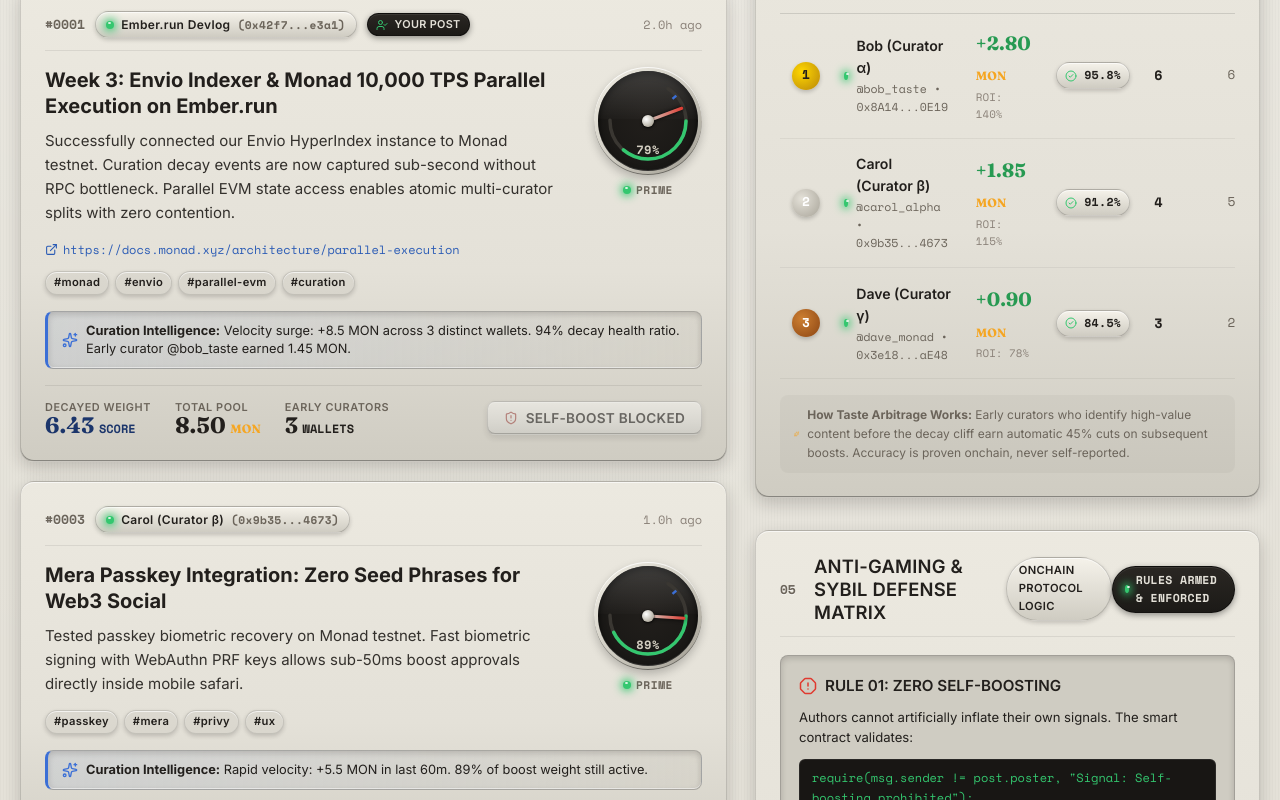
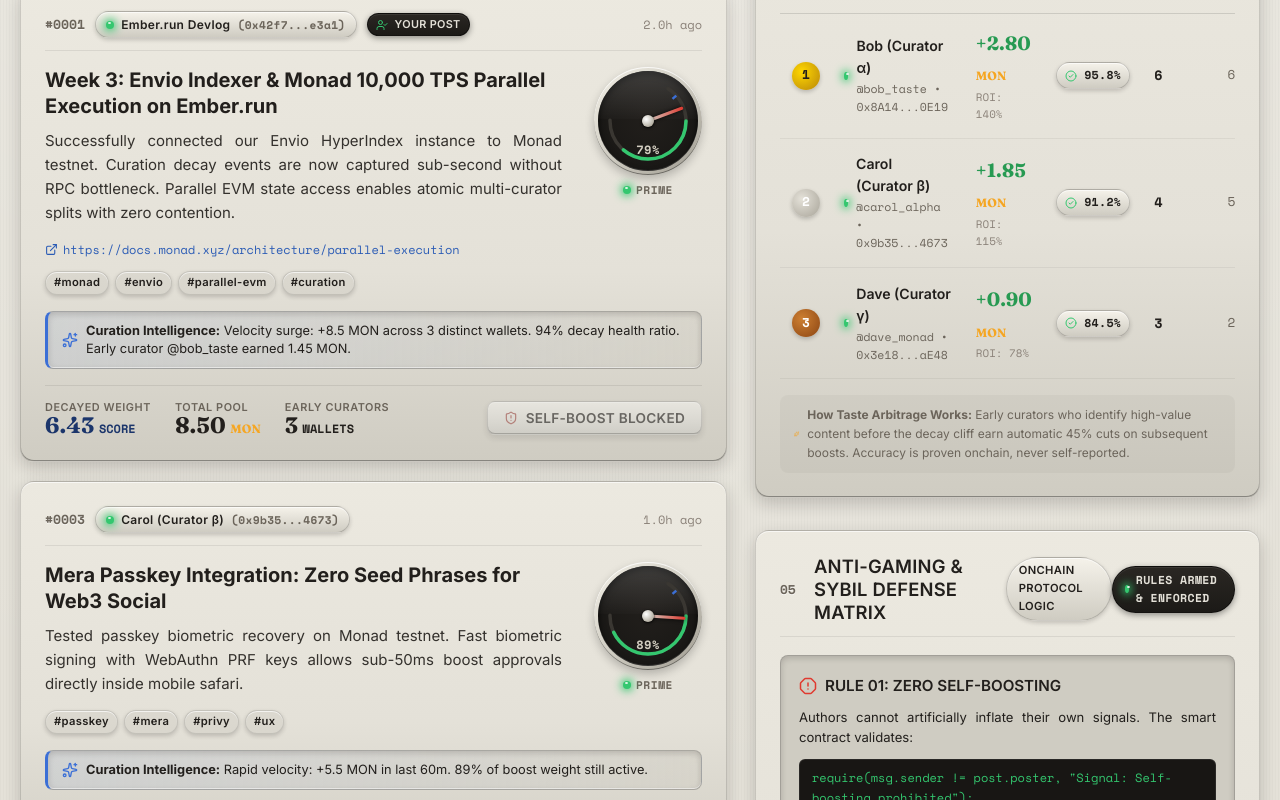
Before and after one commit to Mathan-dotcom/Ember.run, a React (Vite) app: page / in a window 1280 px wide. Shown: the part 840-1640 px from the top of the page. Built offline with nearby package versions, Linux system fonts and the light colour scheme.

Commit message:
style: justify body texts and card descriptions across the website

```diff
--- a/src/styles/meridian.css
+++ b/src/styles/meridian.css
@@ -131,6 +131,18 @@
   line-height: 1.6;
   font-weight: 400;
   color: var(--ink-hard);
+  text-align: justify;
+  text-justify: inter-word;
+}
+
+p, .text-body, .card-description, article p {
+  text-align: justify;
+  text-justify: inter-word;
+}
+
+.text-justify {
+  text-align: justify;
+  text-justify: inter-word;
 }
 
 .text-data {
```
